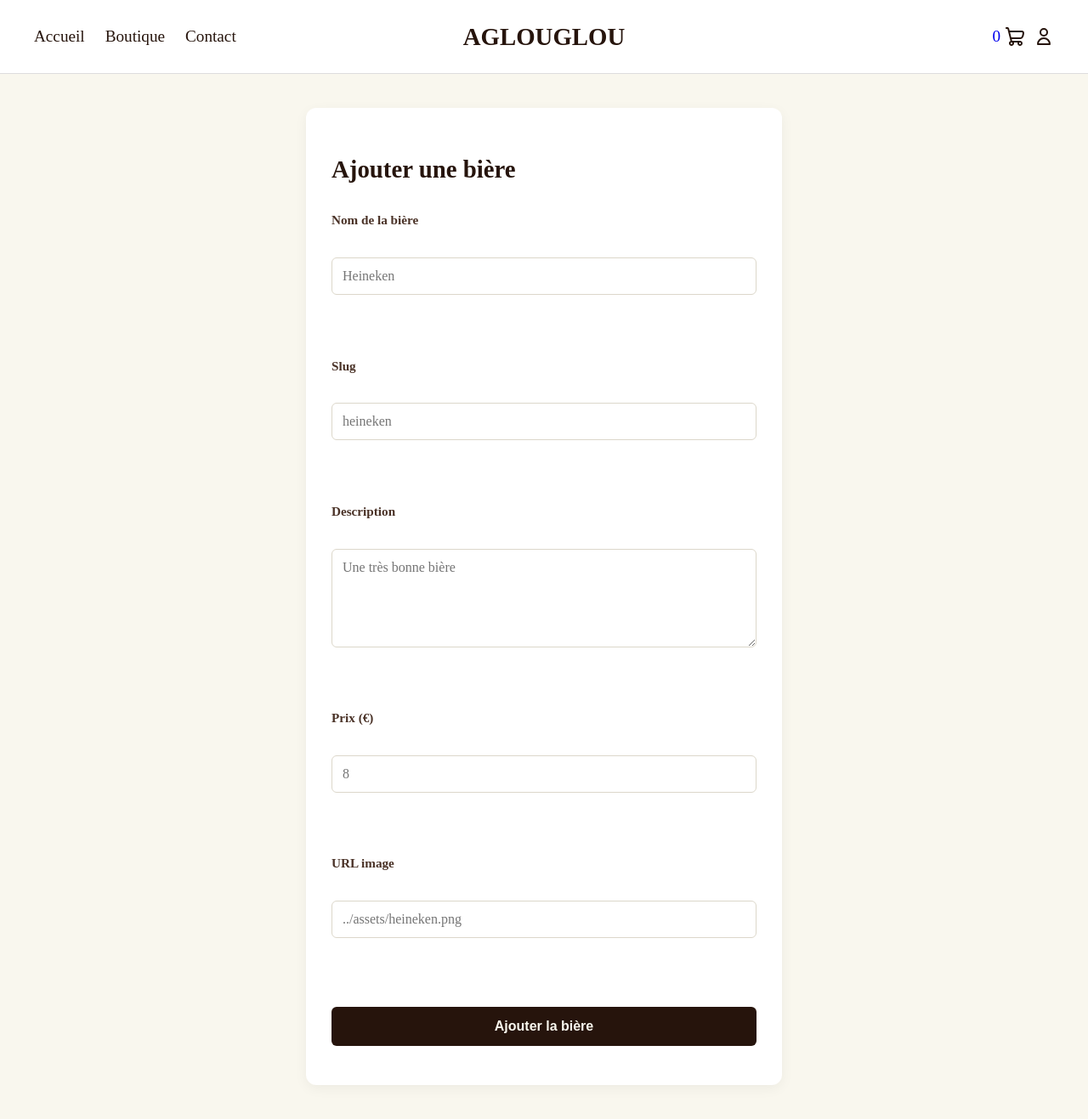
After one commit to ZefusX/Projet_Web, a PHP site: page /add_beer.php in a window 1280 px wide. The commit adds this page. Shown: the whole page at 85% size. Run offline with PHP 8.4, Linux system fonts and the light colour scheme.

Commit message:
ajout biere + ajout page pour insert bdd

```diff
--- /dev/null
+++ b/pages/add_beer.css
@@ -0,0 +1,85 @@
+/* Style général */
+html {
+  background-color: #f9f7ee;
+  font-size: 1rem;
+  line-height: 1.6;
+  color: #26140c;
+}
+
+body {
+  margin: 0;
+}
+
+.add-beer-page {
+  display: flex;
+  flex-direction: column;
+  width: 100%;
+  max-width: 500px; /* Évite que le formulaire soit trop large */
+  margin: 40px auto; /* Centre le bloc dans la page */
+  padding: 30px;
+  background: #ffffff;
+  border-radius: 12px;
+  box-shadow: 0 4px 15px rgba(0, 0, 0, 0.05);
+}
+
+h1 {
+  margin-bottom: 25px;
+  color: #26140c;
+  font-size: 1.8rem;
+}
+
+form {
+  display: flex;
+  flex-direction: column;
+  width: 100%;
+  text-align: left; /* Aligne les labels à gauche */
+}
+
+label {
+  font-weight: 600;
+  margin-bottom: 6px;
+  color: #4a3227;
+  font-size: 0.95rem;
+}
+
+input[type="text"],
+input[type="number"],
+textarea {
+  width: 100%;
+  padding: 12px;
+  margin-bottom: 20px; /* Remplace les <br> */
+  border: 1px solid #dcd7ca;
+  border-radius: 6px;
+  background-color: #fff;
+  font-family: inherit;
+  font-size: 1rem;
+  box-sizing: border-box; /* Évite que le padding déforme la largeur */
+  transition: border-color 0.2s ease;
+}
+
+input:focus,
+textarea:focus {
+  outline: none;
+  border-color: #26140c; /* Change la couleur de la bordure */
+}
+
+button {
+  background-color: #26140c;
+  color: #f9f7ee;
+  border: none;
+  padding: 14px;
+  font-size: 1rem;
+  font-weight: bold;
+  border-radius: 6px;
+  cursor: pointer;
+  transition: background-color 0.2s ease, transform 0.1s ease;
+  margin-top: 10px;
+}
+
+button:hover {
+  background-color: #4a3227;
+}
+
+button:active {
+  transform: scale(0.98);
+}
--- /dev/null
+++ b/pages/add_beer.php
@@ -0,0 +1,63 @@
+<?php
+    // Partie session
+    include "../config/init.php";
+    $cart_items = $_SESSION["cart"];
+
+    // Partie BDD
+    require_once __DIR__ . "/../config/db.php"; // Obliger pour se connecter à la bdd
+
+
+    if ($_SERVER["REQUEST_METHOD"] === "POST") {
+        $title = $_POST["title"];
+        $slug = $_POST["slug"];
+        $description = $_POST["description"];
+        $image = $_POST["image"];
+        $price = $_POST["price"];
+
+        $sql = "INSERT INTO products (title, slug, description, image, price)
+        VALUES ('$title', '$slug', '$description', '$image', $price)";
+        $resultat = qdb($sql);
+    }
+?>
+
+
+<?php include __DIR__ . "/../components/navbar.php"; ?>
+<!DOCTYPE html>
+<html lang="fr">
+<head>
+    <meta charset="UTF-8">
+    <title>Ajouter une bière</title>
+    <link rel="stylesheet" href="add_beer.css">
+</head>
+<body>
+    <div class="add-beer-page">
+      <h1>Ajouter une bière</h1>
+
+      <form action="add_beer.php" method="POST">
+
+          <label for="title">Nom de la bière</label><br>
+          <input type="text" id="title" name="title" placeholder="Heineken" required>
+          <br><br>
+
+          <label for="slug">Slug</label><br>
+          <input type="text" id="slug" name="slug" placeholder="heineken" required>
+          <br><br>
+
+          <label for="description">Description</label><br>
+          <textarea id="description" name="description" rows="5" placeholder="Une très bonne bière" required></textarea>
+          <br><br>
+
+          <label for="price">Prix (€)</label><br>
+          <input type="number" id="price" name="price" step="1" placeholder="8" required>
+          <br><br>
+
+          <label for="image">URL image</label><br>
+          <input type="text" id="image" name="image" placeholder="../assets/heineken.png" required>
+          <br><br>
+
+          <button type="submit">Ajouter la bière</button>
+
+      </form>
+    </div>
+</body>
+</html>
--- a/pages/home.css
+++ b/pages/home.css
@@ -1,5 +1,3 @@
-/* Reset de base pour un rendu propre */
-
 html {
   background-color: #f9f7ee;
 }
--- a/pages/shop.php
+++ b/pages/shop.php
@@ -26,3 +26,9 @@ foreach ($products as $product) {
 }
 ?>
 </div>
+
+<div class="add-beer-button">
+    <a href="add_beer.php">
+        <button>Ajouter une bière au catalogue</button>
+    </a>
+</div>
```
Also changed, not shown: pages/shop.css (+20 -0 lines), products.sql (+5 -3 lines), assets/86.png (added), assets/heineken.webp (added).
